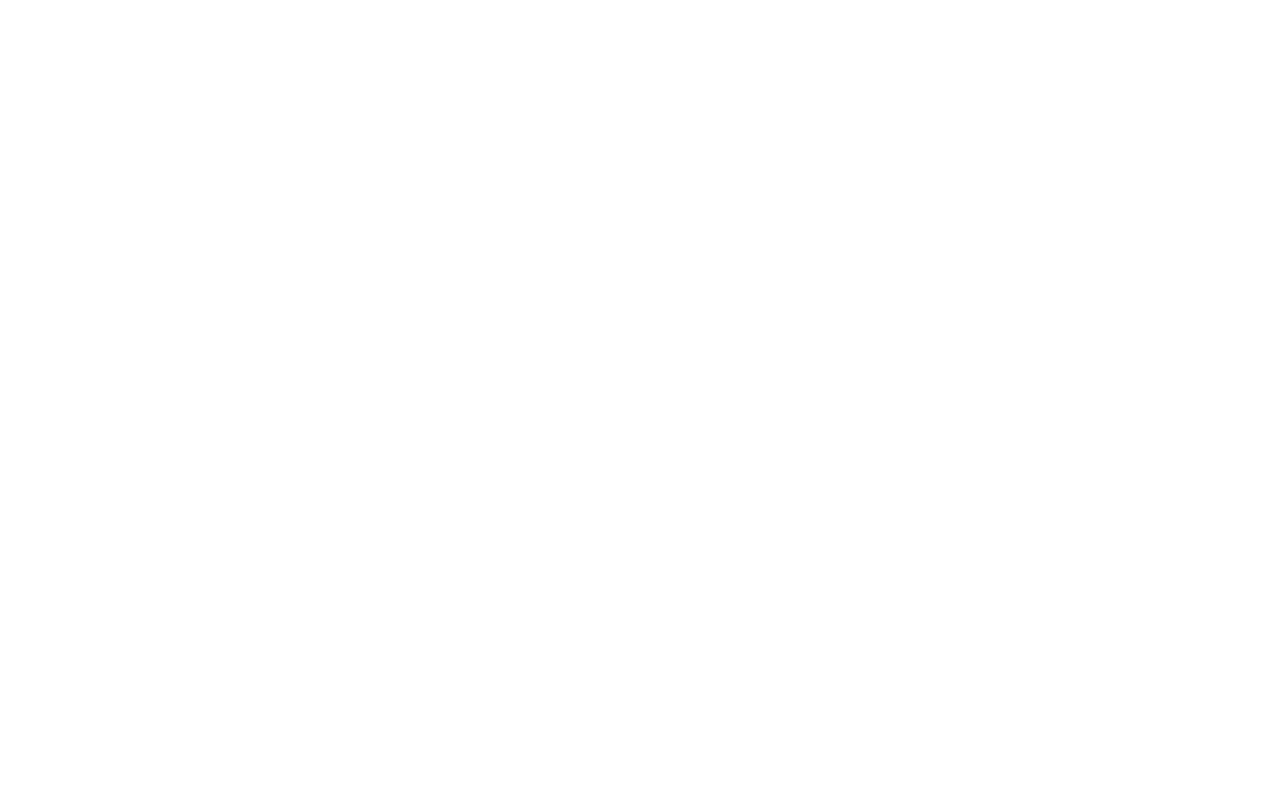
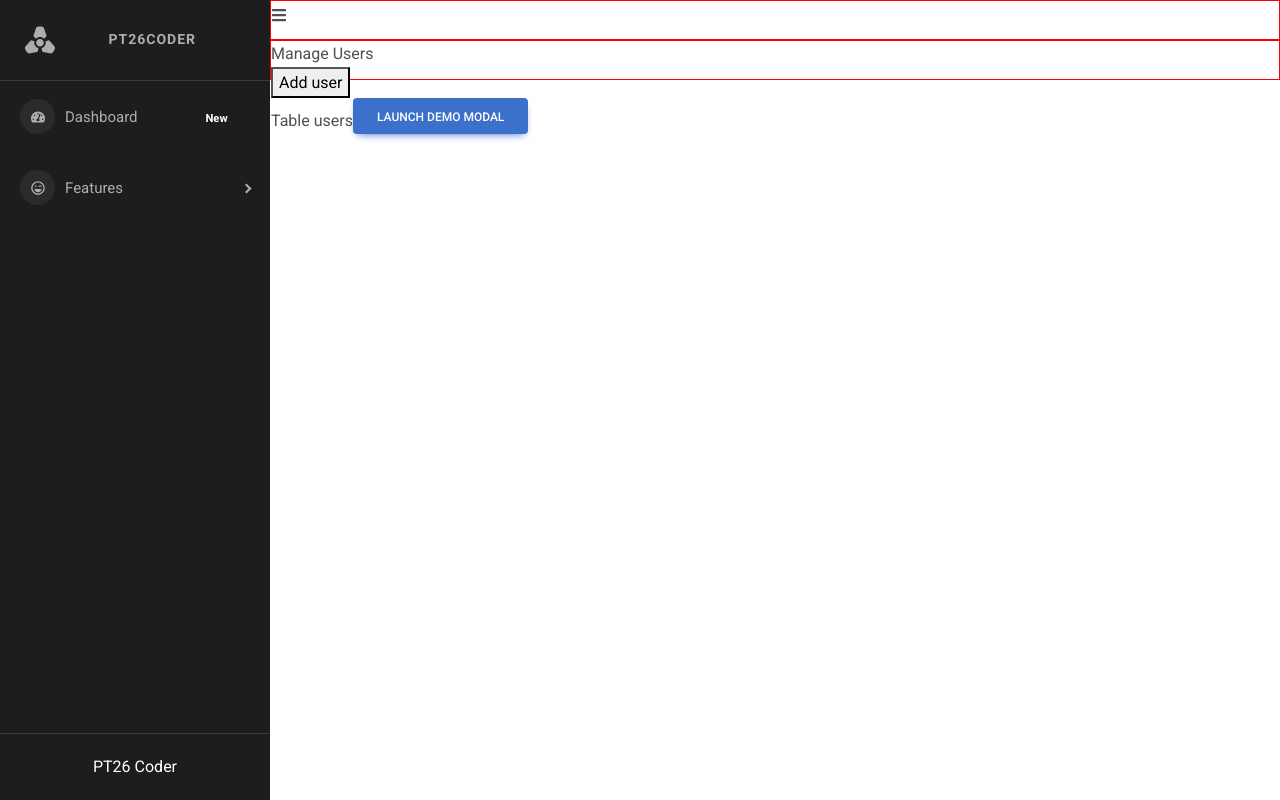
Before and after one commit to PTTris/React-JS-Tutorial, a React (Create React App) app: page /admins/manage-users in a window 1280 px wide. Before the commit this address had no page. Built offline with nearby package versions, Linux system fonts and the light colour scheme.

Commit message:
UserPage

```diff
--- a/package.json
+++ b/package.json
@@ -7,14 +7,19 @@
     "@testing-library/jest-dom": "5.16.4",
     "@testing-library/react": "13.3.0",
     "@testing-library/user-event": "13.5.0",
+    "axios": "^0.27.2",
     "bootstrap": "5.2.0",
     "mdb-react-ui-kit": "^7.2.0",
     "react": "18.2.0",
     "react-bootstrap": "2.4.0",
     "react-dom": "18.2.0",
+    "react-icons": "4.4.0",
+    "react-paginate": "^8.1.3",
+    "react-pro-sidebar": "0.7.1",
     "react-redux": "8.0.1",
     "react-router-dom": "^6.22.3",
     "react-scripts": "5.0.1",
+    "react-toastify": "^9.0.7",
     "redux": "4.2.0",
     "redux-devtools-extension": "2.13.9",
     "redux-thunk": "2.4.1",
--- a/src/App.scss
+++ b/src/App.scss
@@ -37,6 +37,7 @@
 }
 
 .app-container {
+   margin-top: 85px;
    .header-container {
       .navbar{
          background-color: rgba(0,0,0,0.1);
--- a/src/components/Admin/Admin.js
+++ b/src/components/Admin/Admin.js
@@ -1,10 +1,26 @@
+import SideBar from "./SideBar";
+import './Admin.scss';
+import { FaBars } from 'react-icons/fa';
+import { useState } from "react";
+import { Outlet } from "react-router-dom";
 
-const Admin = () => {
-   return (
-      <>
-         <h1>Admin Page</h1>
-      </>
-   )
+const Admin = (props) => {
+    const [collapsed, setCollapsed] = useState(false);
+
+    return (
+        <div className="admin-container">
+            <div className="admin-sidebar">
+                <SideBar collapsed={collapsed} />
+            </div>
+            <div className="admin-content">
+               <div className="admin-header">
+                  <FaBars onClick={() => setCollapsed(!collapsed)} />
+               </div>
+               <div className="admin-main">
+                  <Outlet/>
+               </div>
+            </div>
+        </div>
+    )
 }
-
 export default Admin;
--- /dev/null
+++ b/src/components/Admin/Admin.scss
@@ -0,0 +1,20 @@
+.admin-container {
+   display: flex;
+   .admin-sidebar {
+      .pro-sidebar {
+         height: 100vh !important;
+         }
+   }
+
+   .admin-content {
+      width: 100%;
+      .admin-header {
+         height: 40px;
+         border: 1px solid red;
+      }
+      .admin-main {
+         height: 40px;
+         border: 1px solid red;
+      }
+   }
+}
--- /dev/null
+++ b/src/components/Admin/Content/Dashboard.js
@@ -0,0 +1,8 @@
+
+const DashBoard = () => {
+   return (
+      <div>DashBoard</div>
+   )
+}
+
+export default DashBoard;
--- /dev/null
+++ b/src/components/Admin/Content/ManageUsers.js
@@ -0,0 +1,21 @@
+import ModalCreateUser from "./ModalCreateUser";
+
+const ManageUsers = () => {
+   return (
+      <div className="manage-user-container">
+         <div className="title">Manage Users</div>
+         <div className="user-content">
+            <div>
+               <button>Add user</button>
+            </div>
+
+            <div>
+               Table users
+               <ModalCreateUser />
+            </div>
+         </div>
+      </div>
+   );
+};
+
+export default ManageUsers;
--- /dev/null
+++ b/src/components/Admin/Content/ModalCreateUser.js
@@ -0,0 +1,81 @@
+import { useState } from "react";
+import Button from "react-bootstrap/Button";
+import Modal from "react-bootstrap/Modal";
+
+const ModalCreateUser = () => {
+   const [show, setShow] = useState(false);
+
+   const handleClose = () => setShow(false);
+   const handleShow = () => setShow(true);
+
+   return (
+      <>
+         <Button variant="primary" onClick={handleShow}>
+            Launch demo modal
+         </Button>
+
+         <Modal show={show} onHide={handleClose} size="lg">
+            <Modal.Header closeButton>
+               <Modal.Title>Add new user</Modal.Title>
+            </Modal.Header>
+            <Modal.Body>
+               <form className="row g-3">
+                  <div className="col-md-8">
+                     <label for="inputEmail4" className="form-label">
+                        Email
+                     </label>
+                     <input
+                        type="email"
+                        className="form-control"
+                        id="inputEmail4"
+                     />
+                  </div>
+                  <div className="col-md-4">
+                     <label for="inputPassword4" className="form-label">
+                        Password
+                     </label>
+                     <input
+                        type="password"
+                        className="form-control"
+                        id="inputPassword4"
+                     />
+                  </div>
+                  <div className="col-md-8">
+                     <label className="form-label">Username</label>
+                     <input
+                        type="text"
+                        className="form-control"
+                        placeholder="1234 Main St"
+                     />
+                  </div>
+                  <div className="col-md-4">
+                     <label className="form-label">Role</label>
+                     <select className="form-select">
+                        <option selected value={"USER"}>
+                           User
+                        </option>
+                        <option selected value={"ADMIN"}>
+                           Admin
+                        </option>
+                     </select>
+                  </div>
+                  <div className="col-12">
+                     <label className="form-image">Image</label>
+                     <input className="form-image-input" type="file" />
+                  </div>
+               </form>
+            </Modal.Body>
+            <Modal.Footer>
+               <Button variant="secondary" onClick={handleClose}>
+                  Close
+               </Button>
+               <Button variant="primary" onClick={handleClose}>
+                  Save Changes
+               </Button>
+            </Modal.Footer>
+         </Modal>
+      </>
+   );
+};
+
+export default ModalCreateUser;
--- /dev/null
+++ b/src/components/Admin/SideBar.js
@@ -0,0 +1,92 @@
+import 'react-pro-sidebar/dist/css/styles.css';
+import { GiReactor } from "react-icons/gi";
+import {
+    ProSidebar,
+    Menu,
+    MenuItem,
+    SubMenu,
+    SidebarHeader,
+    SidebarFooter,
+    SidebarContent,
+} from 'react-pro-sidebar';
+
+import { FaTachometerAlt, FaGem, FaList, FaGithub, FaRegLaughWink, FaHeart } from 'react-icons/fa';
+import { Link } from 'react-router-dom';
+
+
+
+const SideBar = (props) => {
+    const { collapsed, toggled, handleToggleSidebar } = props;
+    return (
+        <>
+            <ProSidebar
+               collapsed={collapsed}
+               toggled={toggled}
+               breakPoint="md"
+               onToggle={handleToggleSidebar}
+            >
+                 <SidebarHeader>
+                     <div
+                        style={{
+                           padding: '24px',
+                           textTransform: 'uppercase',
+                           fontWeight: 'bold',
+                           fontSize: 14,
+                           letterSpacing: '1px',
+                           overflow: 'hidden',
+                           // textOverflow: 'ellipsis',
+                           whiteSpace: 'nowrap',
+                        }}
+                     >
+                     <GiReactor size={'2rem'} /> <span className='ms-5'>PT26Coder <Link to="/"/></span>
+                     </div>
+                  </SidebarHeader>
+
+                <SidebarContent>
+                    <Menu iconShape="circle">
+                        <MenuItem
+                           icon={<FaTachometerAlt />}
+                           suffix={<span className="badge red">New</span>}
+                        >
+                           Dashboard
+                           <Link to="/admins"/>
+                        </MenuItem>
+                    </Menu>
+                    <Menu iconShape="circle">
+                        <SubMenu
+                           title={"Features"}
+                           // suffix={<span className="badge yellow">3</span>}
+                           icon={<FaRegLaughWink />}
+                        >
+                           <MenuItem>Quản lý Users <Link to="/admins/manage-users"/></MenuItem>
+                           <MenuItem>Quản lý Questions</MenuItem>
+                           <MenuItem>Quản lý bài Quizs</MenuItem>
+                        </SubMenu>
+                    </Menu>
+                </SidebarContent>
+
+                <SidebarFooter style={{ textAlign: 'center' }}>
+                    <div
+                        className="sidebar-btn-wrapper"
+                        style={{
+                            padding: '20px 24px',
+                        }}
+                    >
+                        <a
+                           href="https://github.com/azouaoui-med/react-pro-sidebar"
+                           target="_blank"
+                           className="sidebar-btn"
+                           rel="noopener noreferrer"
+                        >
+                           <span style={{ color: '#fff' }}>
+                              PT26 Coder
+                           </span>
+                        </a>
+                    </div>
+                </SidebarFooter>
+            </ProSidebar>
+        </>
+    )
+}
+
+export default SideBar;
--- a/src/index.js
+++ b/src/index.js
@@ -11,6 +11,8 @@
 import User from './components/User/User';
 import Admin from './components/Admin/Admin';
 import HomePage from './components/Home/HomePage';
+import ManageUsers from './components/Admin/Content/ManageUsers';
+import DashBoard from './components/Admin/Content/Dashboard';
 
 const root = ReactDOM.createRoot(document.getElementById('root'));
 root.render(
@@ -21,7 +23,10 @@
                <Route path='/' element={<App />}>
                   <Route index element={<HomePage />}/>
                   <Route path='users' element={<User />}/>
-                  <Route path='admins' element={<Admin />}/>
+               </Route>
+               <Route path='admins' element={<Admin />}>
+                  <Route index element={<DashBoard />}/>
+                  <Route path='manage-users' element={<ManageUsers />}/>
                </Route>
             </Routes>
          </BrowserRouter>
```
Also changed, not shown: 2 other files (tests, documents, lock files or other folders).
